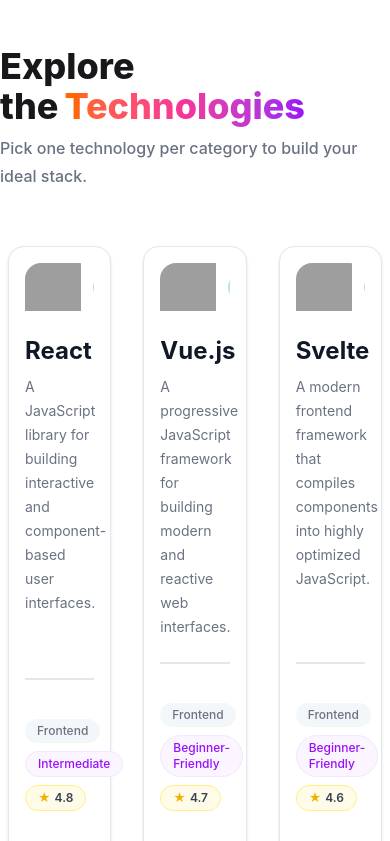
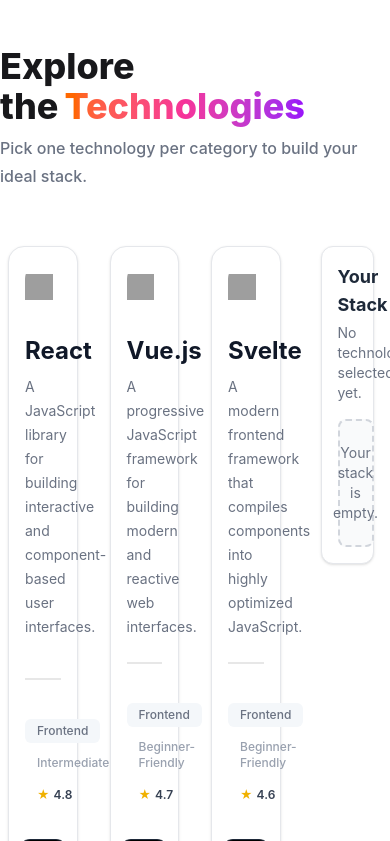
Before and after one commit to rahadshek/devstack.rs, a React (Vite) app: page / in a window 390 px wide. Shown: the part 863-1704 px from the top of the page. Built offline with nearby package versions, Linux system fonts and the light colour scheme; grey boxes are pictures that could not be loaded.

Commit message:
Add to stack create

```diff
--- a/src/App.tsx
+++ b/src/App.tsx
@@ -1,11 +1,10 @@
 import { Suspense } from "react";
 import Banner from "./Banner";
 import Nave from "./Nave";
-import Technologies from "./components/Technologies";
-import type { ITechnology } from "./Types/Types"
+import type { ITechnology } from "./Types/Types";
+import Technoloy from "./components/Technoloy";
 
-
-const technologiesFetch = async ():Promise <ITechnology[]> => {
+const technologiesFetch = async (): Promise<ITechnology[]> => {
   const res = await fetch("/data.json");
   const data = await res.json();
   return data;
@@ -25,7 +24,7 @@
           </div>
         }
       >
-        <Technologies technologiesPromise ={technologiesPromise} />
+        <Technoloy technologiesPromise={technologiesPromise} />
       </Suspense>
     </>
   );
--- /dev/null
+++ b/src/components/StockTechnologies.tsx
@@ -0,0 +1,27 @@
+import React from "react";
+
+const StockTechnologies = () => {
+  return (
+    <div className="container mx-auto px-4 my-2">
+      <div className="w-full rounded-xl border border-gray-200 bg-white p-4 shadow-sm sm:p-5 md:p-6">
+        <div className="mb-4">
+          <h2 className="text-lg font-bold text-gray-800 sm:text-xl md:text-2xl">
+            Your Stack
+          </h2>
+
+          <p className="mt-1 text-sm text-gray-500 sm:text-base">
+            No technologies selected yet.
+          </p>
+        </div>
+
+        <div className="flex min-h-32 items-center justify-center rounded-lg border-2 border-dashed border-gray-300 bg-gray-50 p-4 sm:min-h-32 md:min-h-40">
+          <p className="text-center text-sm text-gray-500 sm:text-base">
+            Your stack is empty.
+          </p>
+        </div>
+      </div>
+    </div>
+  );
+};
+
+export default StockTechnologies;
--- a/src/components/Technologies.tsx
+++ b/src/components/Technologies.tsx
@@ -1,38 +1,13 @@
-import { use } from "react";
 import type { ITechnology } from "../Types/Types";
 import TechnologiesCard from "./TechnologiesCard";
 
-interface ITechnologiesProps {
-  technologiesPromise: Promise<ITechnology[]>;
-  technologies: ITechnology;
-}
-
-const Technologies = ({ technologiesPromise }: ITechnologiesProps) => {
-  const technologies = use(technologiesPromise);
+const Technologies = ({ technologies }: { technologies: ITechnology[] }) => {
   return (
-    <div className=" container mx-auto">
-      <div className="pb-12 space-y-2">
-        <h1 className="font-extrabold text-4xl">
-          Explore the
-          <span className="bg-linear-to-r ml-1.5 from-orange-500 via-pink-500 to-purple-600 bg-clip-text text-transparent ">
-            Technologies
-          </span>
-        </h1>
-
-        <p className="mx-auto max-w-2xl text-md font-medium  leading-7 text-gray-500 sm:text-[16] lg:mx-0">
-          Pick one technology per category to build your ideal stack.
-        </p>
-      </div>
-
+    <div>
       <div className="grid grid-cols-3 gap-4">
-        {technologies.map((technoloy) => {
+        {technologies.map((technology) => {
           return (
-
-
-              <TechnologiesCard technoloy={technoloy}  />
-
-
-
+            <TechnologiesCard key={technology.id} technology={technology} />
           );
         })}
       </div>
--- a/src/components/TechnologiesCard.tsx
+++ b/src/components/TechnologiesCard.tsx
@@ -1,10 +1,9 @@
-
 import type { ITechnology } from "../Types/Types";
 
-const TechnologiesCard = ({technoloy}:{technoloy:ITechnology}) => {
+const TechnologiesCard = ({ technology }: { technology: ITechnology }) => {
+
   return (
     <div
-
       className="
     card
     m-2
@@ -24,8 +23,8 @@
       {/* Icon + Badge */}
       <figure className="flex items-center justify-between gap-3">
         <img
-          src={technoloy.icon}
-          alt={technoloy.name}
+          src={technology.icon}
+          alt={technology.name}
           className="
         h-12 w-20
         object-contain
@@ -48,7 +47,7 @@
         sm:text-sm
       "
         >
-          {technoloy.badge}
+          {technology.badge}
         </h2>
       </figure>
 
@@ -63,7 +62,7 @@
         sm:text-3xl
       "
         >
-          {technoloy.name}
+          {technology.name}
         </h2>
 
         {/* Description */}
@@ -77,7 +76,7 @@
         lg:text-lg
       "
         >
-          {technoloy.description}
+          {technology.description}
         </p>
 
         {/* Divider */}
@@ -97,7 +96,7 @@
           {/* Category */}
           <h3
             className="
-          rounded-full
+          rounded-md
           bg-[#f4f7fa]
           px-3 py-1
           text-xs font-medium
@@ -106,32 +105,26 @@
           sm:text-sm
         "
           >
-            {technoloy.category}
+            {technology.category}
           </h3>
 
           {/* Difficulty */}
           <h3
             className="
-          rounded-full
-          border border-purple-100
-          bg-purple-50
           px-3 py-1
           text-xs font-medium
-          text-purple-600
+          text-gray-400
           sm:px-4 sm:py-1.5
           sm:text-sm
         "
           >
-            {technoloy.difficulty}
+            {technology.difficulty}
           </h3>
 
           {/* Rating */}
           <h3
             className="
           flex items-center gap-1
-          rounded-full
-          border border-yellow-200
-          bg-yellow-50
           px-3 py-1
           text-xs font-semibold
           text-gray-700
@@ -140,7 +133,7 @@
         "
           >
             <span className="text-yellow-500">★</span>
-            {technoloy.rating}
+            {technology.rating}
           </h3>
         </div>
 
--- /dev/null
+++ b/src/components/Technoloy.tsx
@@ -0,0 +1,43 @@
+import { use } from "react";
+import type { ITechnology } from "../Types/Types";
+import Technologies from "./Technologies";
+import StockTechnologies from "./StockTechnologies";
+
+interface ITechnoloyProps {
+  technologiesPromise: Promise<ITechnology[]>;
+}
+
+const Technoloy = ({ technologiesPromise }: ITechnoloyProps) => {
+  const Technoloy = use(technologiesPromise);
+  return (
+    <div className=" container mx-auto">
+      <div className="pb-12 space-y-2">
+        <h1 className="font-extrabold text-4xl">
+          Explore the
+          <span className="bg-linear-to-r ml-1.5 from-orange-500 via-pink-500 to-purple-600 bg-clip-text text-transparent ">
+            Technologies
+          </span>
+        </h1>
+
+        <p className="mx-auto max-w-2xl text-md font-medium  leading-7 text-gray-500 sm:text-[16] lg:mx-0">
+          Pick one technology per category to build your ideal stack.
+        </p>
+
+      </div >
+
+      <div className=" grid grid-cols-12 gap-4">
+      <div className="col-span-9">
+        <Technologies technologies={Technoloy} />
+      </div>
+
+
+      <div className="col-span-3">
+        <StockTechnologies />
+      </div>
+      </div>
+
+    </div>
+  );
+};
+
+export default Technoloy;
```
